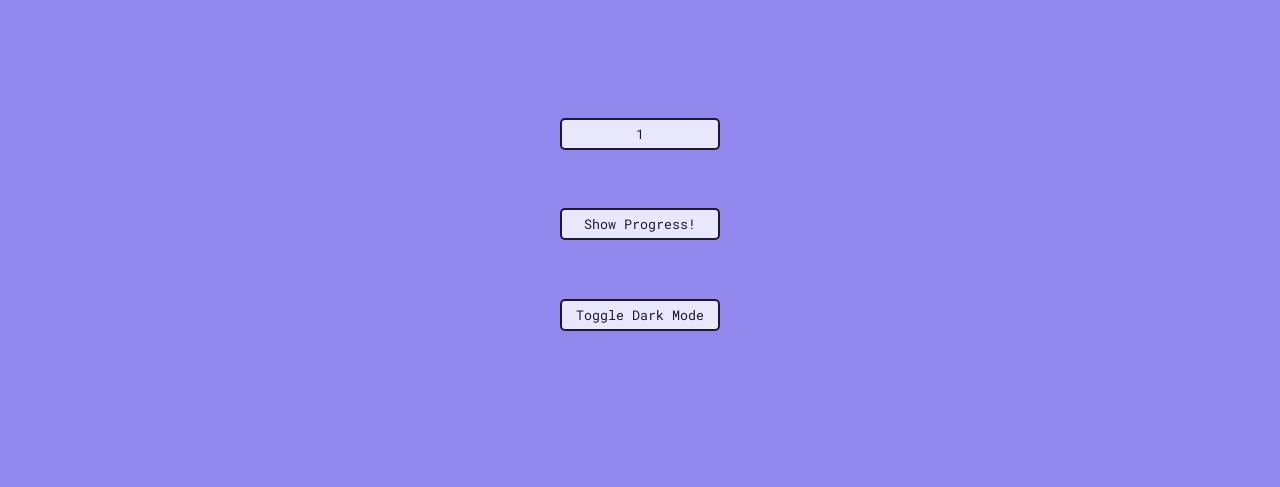
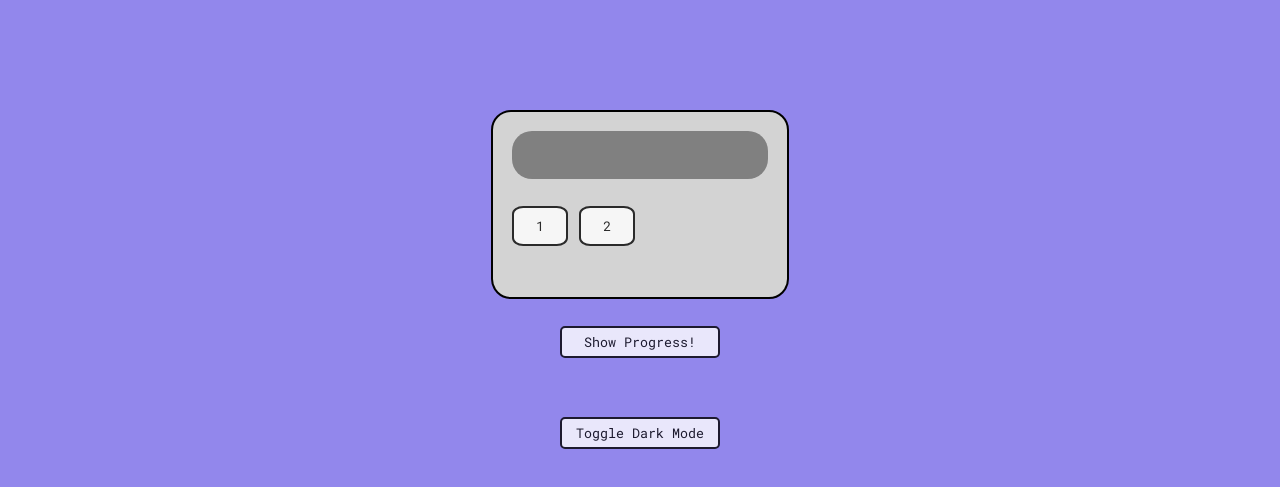
Before and after one commit to Mutton9558/Calculators, a plain HTML site: page WebCalculator/index.html in a window 1280 px wide. Shown: the part 221-708 px from the top of the page. Drawn offline with nearby package versions, Linux system fonts and the light colour scheme.

Commit message:
Started framework for the Calculator

```diff
--- a/WebCalculator/index.html
+++ b/WebCalculator/index.html
@@ -15,10 +15,13 @@
     </div>
     <div id="calc-main">
         <h3 id="progress-text"></h3>
-        <div id="calc-input-tab">
-            <h4 id="user-input"></h4>
+        <div id="calc-main-main">
+            <div id="calc-input-tab">
+                <h4 id="user-input"></h4>
+            </div>
+            <button onclick="addInput('1')" id="calc-btn">1</button>
+            <button onclick="addInput('2')" id="calc-btn">2</button>
         </div>
-        <button onclick="addInput()">1</button>
         <button onclick="showProgress()">Show Progress!</button>
         <button onclick="changeMode()" id="btn-mode">Toggle Dark Mode</button>
     </div>
--- a/WebCalculator/script.js
+++ b/WebCalculator/script.js
@@ -34,3 +34,7 @@ function changeMode(){
         console.log("Error")
     };
 };
+
+function addInput(num){
+    document.querySelector("#user-input").innerHTML += num
+};
--- a/WebCalculator/style.css
+++ b/WebCalculator/style.css
@@ -66,7 +66,45 @@ h5 {font-size: 1rem;}
         opacity: 1.0;
     }
 
-    &:focus{
+    &:active{
         transform: scaleX(1.2);
     }
 }
+
+#progress-text{
+    margin-bottom: 1ch;
+}
+
+#calc-main-main {
+    width: 20%;
+    border: 2px solid black;
+    border-radius: 20px;
+    padding: 2ch;
+    overflow: hidden;
+    background-color: lightgray;
+}
+
+#calc-input-tab{
+    display: flex;
+    align-items: center;
+    justify-content: center;
+    width: 100%;
+    height: 6vh;
+    border-radius: 20px;
+    background-color: gray;
+    overflow: hidden;
+}
+
+#calc-input-tab #user-input{
+    background-color: gray;
+}
+
+#calc-main #calc-btn{
+    border-radius: 20%;
+    width: 3.5rem;
+    height: 2.5rem;
+
+    &:active{
+        background-color: #a5b4ca;
+    }
+}
```
